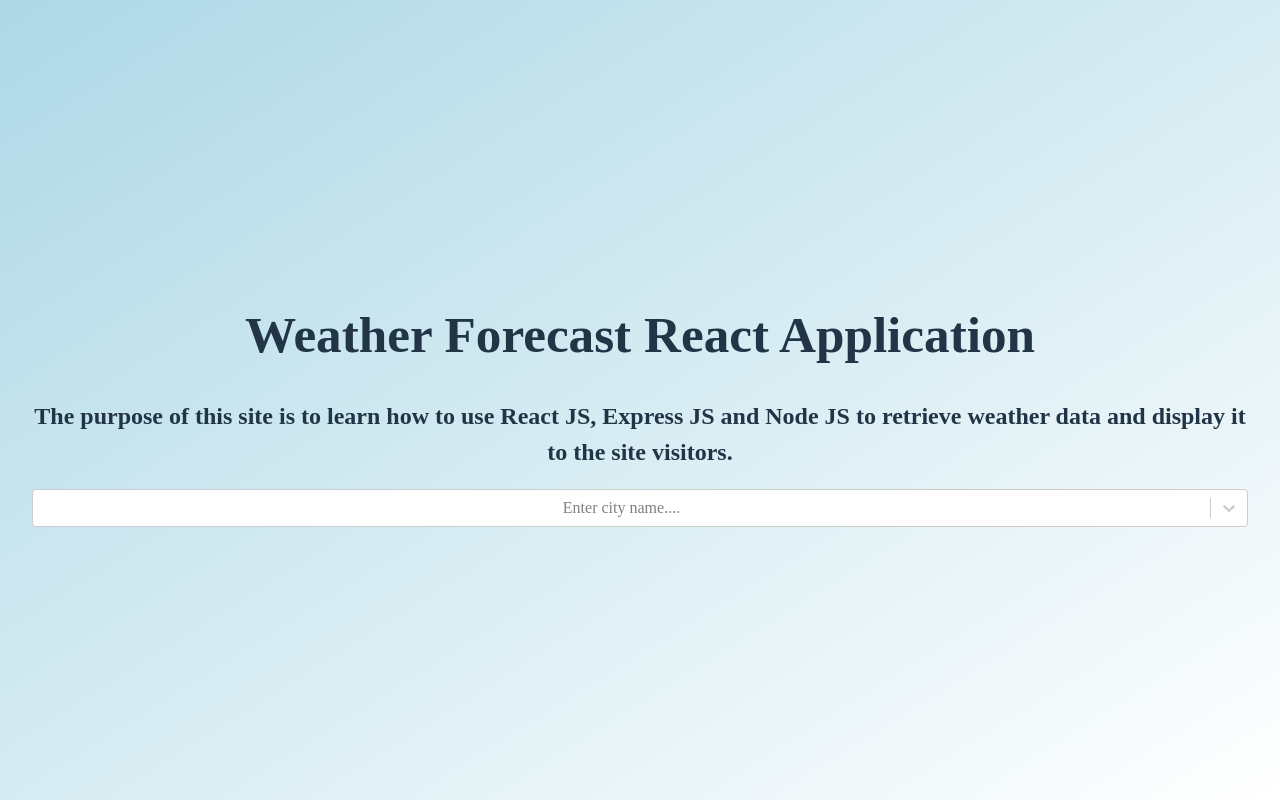
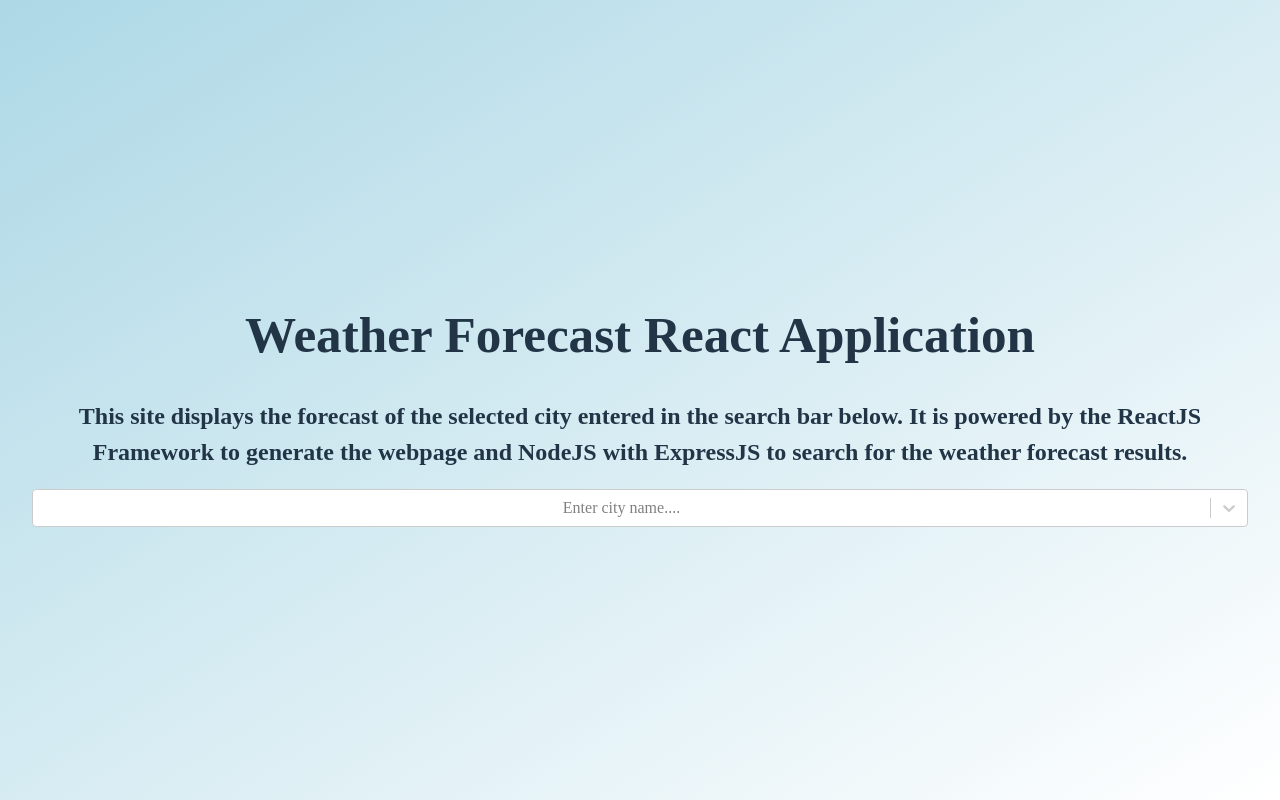
Before and after one commit to marcus-24/Weather-App-Frontend, a React (Vite) app: page / in a window 1280 px wide. Built offline with nearby package versions, Linux system fonts and the light colour scheme; no server answers.

Commit message:
updated readme and site summary

```diff
--- a/src/App.tsx
+++ b/src/App.tsx
@@ -11,8 +11,10 @@ function Header(): ReactElement {
     <header>
       <h1>Weather Forecast React Application</h1>
       <h2>
-        The purpose of this site is to learn how to use React JS, Express JS and
-        Node JS to retrieve weather data and display it to the site visitors.
+        This site displays the forecast of the selected city entered in the
+        search bar below. It is powered by the ReactJS Framework to generate the
+        webpage and NodeJS with ExpressJS to search for the weather forecast
+        results.
       </h2>
     </header>
   );
--- a/src/components/AsyncSearchBar.tsx
+++ b/src/components/AsyncSearchBar.tsx
@@ -26,7 +26,7 @@ export function AsyncSearchBar({
           label: loc.display_name,
         }));
 
-        callback(options);
+        callback(options); // provide fetched options to AsyncSelect component
       });
     }, 1000);
 
```
Also changed, not shown: 1 other file (tests, documents, lock files or other folders).
